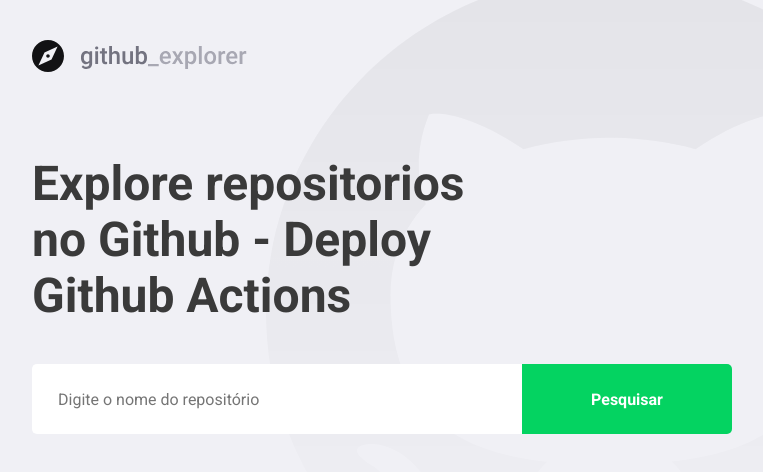
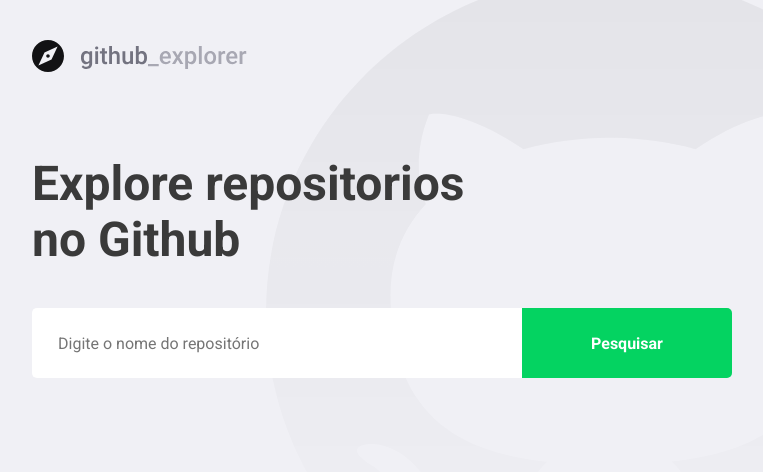
Before and after one commit to PedroPCardoso/githubExplore, a React (Create React App) app: page / in a window 1280 px wide. Shown: the top 472 px of the page, without its empty margins (148-911 px from the left). Built offline with nearby package versions, Linux system fonts and the light colour scheme.

Commit message:
new title

```diff
--- a/src/pages/Dashboard/index.tsx
+++ b/src/pages/Dashboard/index.tsx
@@ -66,7 +66,7 @@
     return(
         <>
         <img src={logoImg} alt="Github Explore"/>
-        <Title>Explore repositorios no Github - Deploy Github Actions</Title>
+        <Title>Explore repositorios no Github</Title>
         <Form hasError={!!inputError} onSubmit={handleAddRepository}>
 
             <input
```
